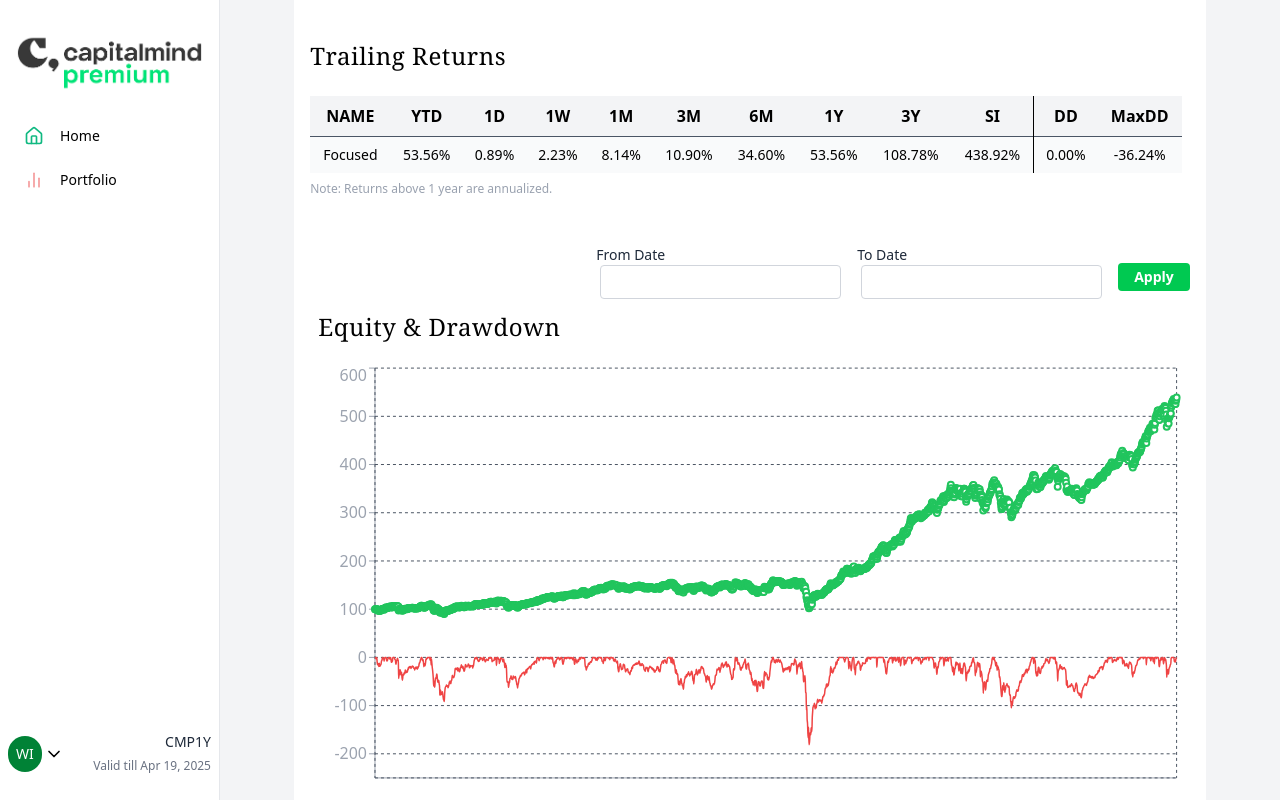
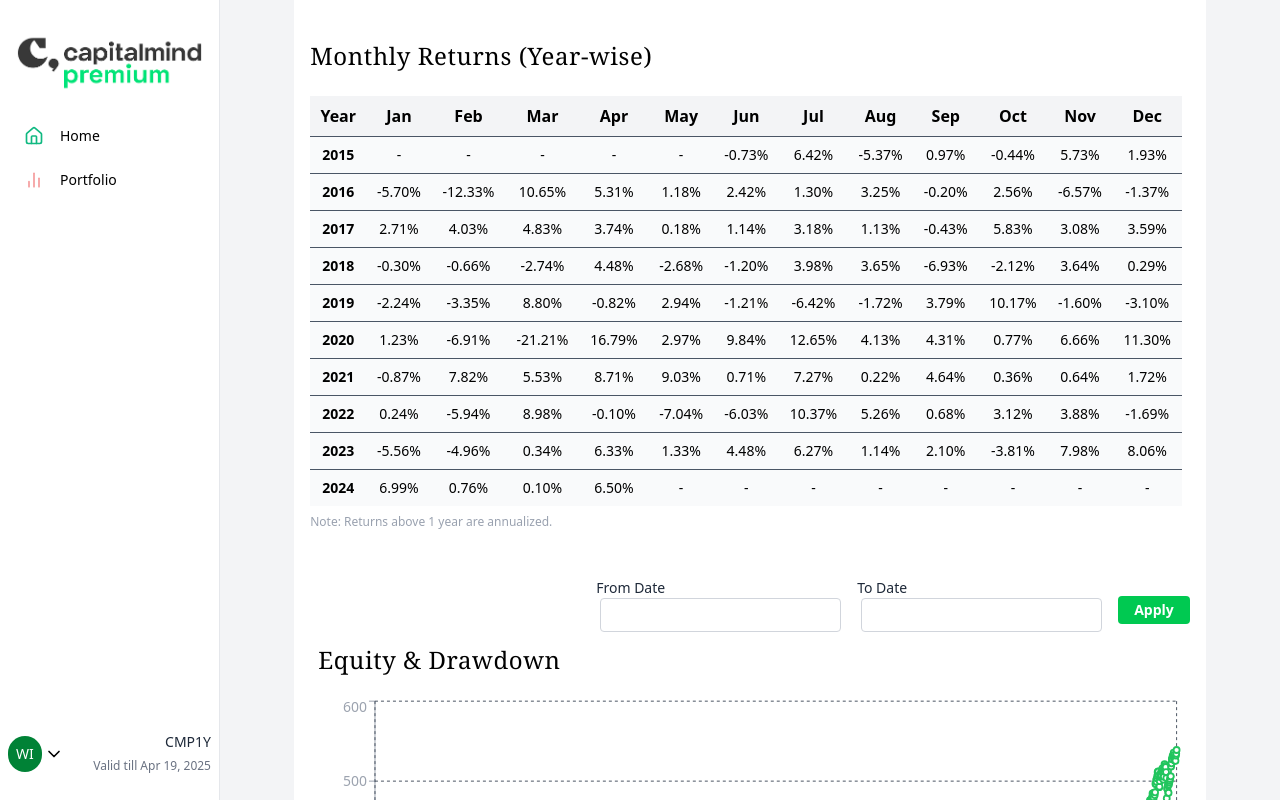
Before and after one commit to TanCie/trading-blog, a React (Vite) app: page /portfolio in a window 1280 px wide. Built offline with nearby package versions, Linux system fonts and the light colour scheme.

Commit message:
responsive for mobile changes

```diff
--- a/src/components/blog-portfolio/EquityChart.jsx
+++ b/src/components/blog-portfolio/EquityChart.jsx
@@ -19,21 +19,25 @@ const EquityDrawdownChart = ({ navData }) => {
       <h2 className="text-2xl tracking-wide font-serif mt-3 mb-5 px-2">
         Equity & Drawdown
       </h2>
-      <ResponsiveContainer width="100%" height={450}>
+      <ResponsiveContainer
+        width="100%"
+        height={window.innerWidth < 768 ? 480 : 720}
+      >
         <LineChart
           data={chartData.map((d) => ({
             ...d,
-            scaledDrawdown: d.drawdown * 5, // Scale drawdown values
+            scaledDrawdown: d.drawdown * 6, // Scale drawdown values
           }))}
         >
           {/* X-Axis */}
           <XAxis stroke="#9ca3af" dataKey="date" tick={false} />
 
-          {/* Y-Axis (Shared for both Equity & Scaled Drawdown) */}
+          {/* Y-Axis (Responsive Tick Size) */}
           <YAxis
             stroke="#9ca3af"
             domain={[-250, 500]} // Adjust domain for scaled drawdown
-            ticks={[-200, -150, -100, -50, 0, 100, 200, 300, 400, 500, 600]}
+            ticks={[-200, -150, -100, -50, 0, 50, 100, 200, 300, 400, 500, 600]}
+            tick={{ fontSize: window.innerWidth < 768 ? 10 : 14 }}
           />
 
           {/* Tooltip */}
@@ -54,7 +58,7 @@ const EquityDrawdownChart = ({ navData }) => {
             type="monotone"
             dataKey="equity"
             stroke="#22c55e"
-            strokeWidth={2}
+            strokeWidth={window.innerWidth < 768 ? 1.2 : 1.8}
           />
 
           {/* Scaled Drawdown Line (Red, Below 0) */}
@@ -62,7 +66,7 @@ const EquityDrawdownChart = ({ navData }) => {
             type="monotone"
             dataKey="scaledDrawdown"
             stroke="#ef4444"
-            strokeWidth={1.5}
+            strokeWidth={window.innerWidth < 768 ? 1 : 1.5}
             dot={false}
           />
           <Area
--- a/src/components/blog-portfolio/TrailingReturns.jsx
+++ b/src/components/blog-portfolio/TrailingReturns.jsx
@@ -1,18 +1,20 @@
 import { useState, useEffect } from "react";
-import { calculateReturns } from "../../lib/calculations";
+import { getMonthlyReturns } from "../../lib/calculations.js";
 
 const TrailingReturns = () => {
-  const [returns, setReturns] = useState(null);
+  // const [returns, setReturns] = useState(null);
+  const [monthlyReturns, setMonthlyReturns] = useState(null);
 
   useEffect(() => {
-    setReturns(calculateReturns());
+    // setReturns(calculateReturns());
+    setMonthlyReturns(getMonthlyReturns());
   }, []);
 
-  if (!returns) return <p>Loading...</p>;
+  if (!monthlyReturns) return <p>Loading...</p>;
 
   return (
     <div className="p-2 md:p-4">
-      <h2 className="text-lg sm:text-xl md:text-2xl tracking-wide font-serif my-6">
+      {/* <h2 className="text-lg sm:text-xl md:text-2xl tracking-wide font-serif my-6">
         Trailing Returns
       </h2>
       <div className="overflow-x-auto">
@@ -48,7 +50,48 @@ const TrailingReturns = () => {
             </tr>
           </tbody>
         </table>
+      </div> */}
+
+      <h2 className="text-lg sm:text-xl md:text-2xl tracking-wide font-serif my-6">
+        Monthly Returns (Year-wise)
+      </h2>
+      <div className="overflow-x-auto">
+        <table className="w-full border-collapse">
+          <thead>
+            <tr className="bg-gray-100">
+              <th className="p-2 text-sm sm:text-base">Year</th>
+              {Array.from({ length: 12 }, (_, i) => (
+                <th key={i} className="p-2 text-sm sm:text-base">
+                  {new Date(0, i).toLocaleString("en", { month: "short" })}
+                </th>
+              ))}
+            </tr>
+          </thead>
+          <tbody>
+            {Object.entries(monthlyReturns).map(([year, months]) => (
+              <tr key={year} className="border-t border-gray-600 bg-gray-50">
+                <td className="text-center p-2 text-xs sm:text-sm font-bold">
+                  {year}
+                </td>
+                {Array.from({ length: 12 }, (_, i) => {
+                  const monthKey = (i + 1).toString().padStart(2, "0");
+                  return (
+                    <td
+                      key={monthKey}
+                      className="text-center p-2 text-xs sm:text-sm"
+                    >
+                      {months[monthKey] !== undefined
+                        ? `${months[monthKey].toFixed(2)}%`
+                        : "-"}
+                    </td>
+                  );
+                })}
+              </tr>
+            ))}
+          </tbody>
+        </table>
       </div>
+
       <p className="text-xs text-gray-400 my-2">
         Note: Returns above 1 year are annualized.
       </p>
--- a/src/lib/calculations.js
+++ b/src/lib/calculations.js
@@ -1,3 +1,4 @@
+/* eslint-disable no-unused-vars */
 import navData from "../lib/navData.json";
 
 export const sortedData = [...navData].sort((a, b) => {
@@ -7,13 +8,12 @@ export const sortedData = [...navData].sort((a, b) => {
   return new Date(yearA, monthA - 1, dayA) - new Date(yearB, monthB - 1, dayB);
 });
 
-export const calculateReturns = () => {
+/* export const calculateReturns = () => {
   if (!sortedData || sortedData.length === 0) return null;
 
   const latestPrice = sortedData[sortedData.length - 1].NavPrice;
   const firstPrice = sortedData[0].NavPrice;
 
-  // Function to find price from a specific number of days ago
   const getPriceFromDaysAgo = (daysAgo) => {
     const targetDate = new Date(
       sortedData[sortedData.length - 1].NavDate.split("-").reverse().join("-")
@@ -30,115 +30,55 @@ export const calculateReturns = () => {
     return found ? found.NavPrice : null;
   };
 
-  // Calculate returns
   const returns = {
-    YTD:
-      ((latestPrice - getPriceFromDaysAgo(365)) / getPriceFromDaysAgo(365)) *
-      100,
-    "1D":
-      ((latestPrice - getPriceFromDaysAgo(1)) / getPriceFromDaysAgo(1)) * 100,
-    "1W":
-      ((latestPrice - getPriceFromDaysAgo(7)) / getPriceFromDaysAgo(7)) * 100,
-    "1M":
-      ((latestPrice - getPriceFromDaysAgo(30)) / getPriceFromDaysAgo(30)) * 100,
-    "3M":
-      ((latestPrice - getPriceFromDaysAgo(90)) / getPriceFromDaysAgo(90)) * 100,
-    "6M":
-      ((latestPrice - getPriceFromDaysAgo(180)) / getPriceFromDaysAgo(180)) *
-      100,
-    "1Y":
-      ((latestPrice - getPriceFromDaysAgo(365)) / getPriceFromDaysAgo(365)) *
-      100,
-    "3Y":
-      ((latestPrice - getPriceFromDaysAgo(365 * 3)) /
-        getPriceFromDaysAgo(365 * 3)) *
-      100,
+    YTD: ((latestPrice - getPriceFromDaysAgo(365)) / getPriceFromDaysAgo(365)) * 100,
+    "1D": ((latestPrice - getPriceFromDaysAgo(1)) / getPriceFromDaysAgo(1)) * 100,
+    "1W": ((latestPrice - getPriceFromDaysAgo(7)) / getPriceFromDaysAgo(7)) * 100,
+    "1M": ((latestPrice - getPriceFromDaysAgo(30)) / getPriceFromDaysAgo(30)) * 100,
+    "3M": ((latestPrice - getPriceFromDaysAgo(90)) / getPriceFromDaysAgo(90)) * 100,
+    "6M": ((latestPrice - getPriceFromDaysAgo(180)) / getPriceFromDaysAgo(180)) * 100,
+    "1Y": ((latestPrice - getPriceFromDaysAgo(365)) / getPriceFromDaysAgo(365)) * 100,
+    "3Y": ((latestPrice - getPriceFromDaysAgo(365 * 3)) / getPriceFromDaysAgo(365 * 3)) * 100,
     SI: ((latestPrice - firstPrice) / firstPrice) * 100,
   };
-
-  // Calculate drawdowns
-  let peak = -Infinity;
-  let maxDD = 0;
-  const drawdowns = sortedData.map((item) => {
-    peak = Math.max(peak, item.NavPrice);
-    const dd = ((item.NavPrice - peak) / peak) * 100;
-    maxDD = Math.min(maxDD, dd);
-    return dd;
-  });
-
-  returns.DD = drawdowns[drawdowns.length - 1]; // Latest drawdown
-  returns.MaxDD = maxDD; // Max historical drawdown
-
   return returns;
-};
+}; */
 
 export const processChartData = (navData) => {
   let peak = -Infinity;
   return navData.map((item, index) => {
     const nav = item.NavPrice;
-    if (index === 0) peak = nav; // First value is the starting peak
+    if (index === 0) peak = nav;
     peak = Math.max(peak, nav);
 
     return {
       date: item.NavDate,
-      equity: (nav / navData[0].NavPrice) * 100, // Normalize NAV to start from 100
-      drawdown: ((nav - peak) / peak) * 100, // Drawdown as percentage
+      equity: (nav / navData[0].NavPrice) * 100,
+      drawdown: ((nav - peak) / peak) * 100,
     };
   });
 };
 
+export const getMonthlyReturns = () => {
+  const monthlyPrices = {};
 
+  sortedData.forEach((item) => {
+    const [day, month, year] = item.NavDate.split("-").map(Number);
+    const monthYear = `${year}-${month.toString().padStart(2, "0")}`;
+    monthlyPrices[monthYear] = item.NavPrice;
+  });
 
-// const getMonthlyPrices = (data) => {
-//   const monthlyPrices = {};
+  const monthlyEntries = Object.entries(monthlyPrices);
+  const returns = {};
 
-//   data.forEach((item) => {
-//     const [day, month, year] = item.NavDate.split("-").map(Number);
-//     const monthYear = `${year}-${month.toString().padStart(2, "0")}`;
+  for (let i = 1; i < monthlyEntries.length; i++) {
+    const [prevMonth, prevPrice] = monthlyEntries[i - 1];
+    const [currMonth, currPrice] = monthlyEntries[i];
+    const year = currMonth.split("-")[0];
 
-//     monthlyPrices[monthYear] = item.NavPrice;
-//   });
-//   return Object.entries(monthlyPrices).map(([monthYear, price]) => ({
-//     monthYear, price
-//   }));
-// };
+    if (!returns[year]) returns[year] = {};
+    returns[year][currMonth.split("-")[1]] = ((currPrice - prevPrice) / prevPrice) * 100;
+  }
 
-// const monthlyData = getMonthlyPrices(sortedData);
-
-// const getMonthlyReturns = (monthlyData) => {
-//   const returns = [];
-
-//   for (let i = 1; i < monthlyData.length; i++) {
-//     const prev = monthlyData[i - 1];
-//     const current = monthlyData[i];
-
-//     const returnPercent = ((current.price - prev.price) / prev.price) * 100;
-
-//     returns.push({
-//       monthYear: current.monthYear,
-//       return: returnPercent.toFixed(2)
-//     });
-//   }
-//   return returns;
-// }
-
-// export const monthlyReturns = getMonthlyReturns(monthlyData);
-
-// // DRAWDOWN DATA
-// const getDrawdowns = (data) => {
-//   let peak = -Infinity;
-//   const drawdowns = [];
-
-//   data.forEach((item) => {
-//     peak = Math.max(peak, item.NavPrice);
-//     const drawdownPercent = ((item.NavPrice - peak) / peak) * 100;
-
-//     drawdowns.push({
-//       date: item.NavDate,
-//       drawdown: drawdownPercent.toFixed(2)
-//     });
-//   })
-//   return drawdowns;
-// }
-
-// export const drawdowns = getDrawdowns(sortedData);
+  return returns;
+};
```
